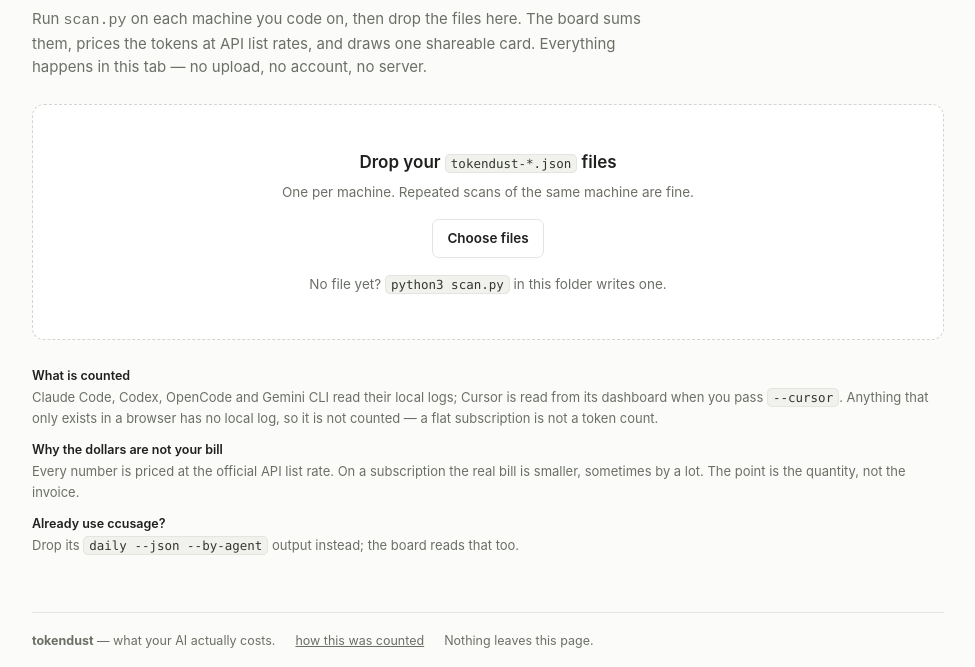
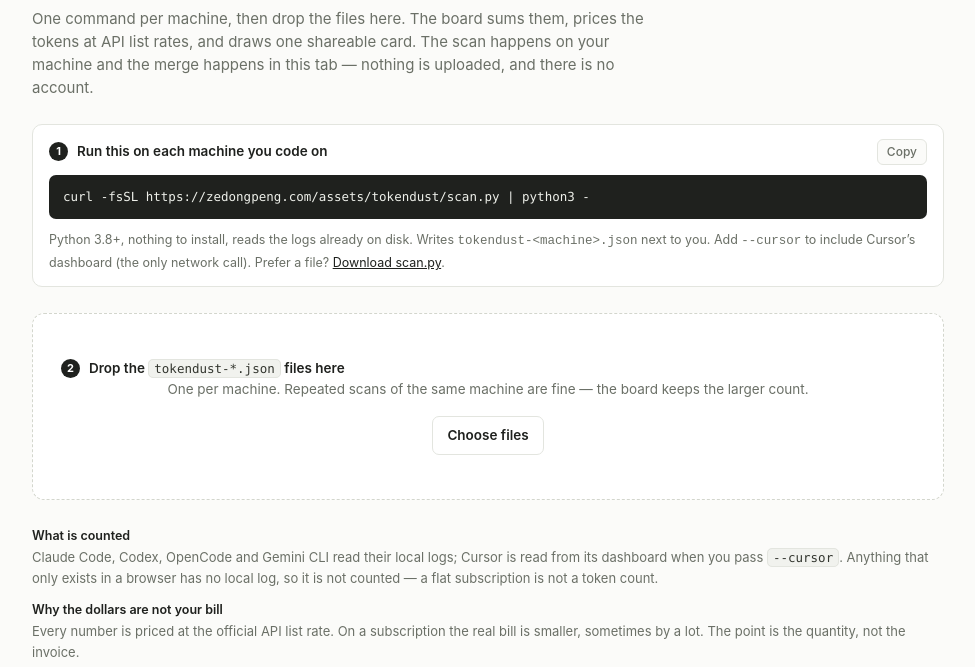
Before and after one commit to zedong-peng/tokendust, a website: page index.html in a window 1280 px wide. Shown: the part 133-800 px from the top of the page, without its empty margins (152-1127 px from the left). Drawn offline with Linux system fonts and the light colour scheme.

Commit message:
scan: point the final line at the hosted board; readme: curl one-liner

```diff
--- a/index.html
+++ b/index.html
@@ -37,6 +37,31 @@
   h1 { font-size: 30px; line-height: 1.2; letter-spacing: -0.02em; margin: 34px 0 10px; font-weight: 680; }
   .lede { color: var(--muted); max-width: 40rem; margin: 0; }
 
+  /* ---------- the command ---------- */
+  .get {
+    margin-top: 24px; border: 1px solid var(--line); border-radius: 10px;
+    background: var(--card); padding: 14px 16px 12px;
+  }
+  .get-head { display: flex; align-items: center; gap: 9px; font-size: 13.5px; font-weight: 560; }
+  .get-step {
+    display: inline-grid; place-items: center; width: 19px; height: 19px; border-radius: 50%;
+    background: var(--ink); color: #fff; font-size: 11px; font-weight: 650; flex-shrink: 0;
+  }
+  .get-copy {
+    margin-left: auto; font: inherit; font-size: 12px; font-weight: 500; cursor: pointer;
+    border: 1px solid var(--line); background: var(--paper); color: var(--muted);
+    border-radius: 6px; padding: 3px 9px;
+  }
+  .get-copy:hover { color: var(--ink); border-color: #c3c7bc; }
+  .get-cmd {
+    margin: 10px 0 0; padding: 12px 14px; border-radius: 7px; background: #1f211e; color: #eef0ea;
+    font: 12.5px/1.6 ui-monospace, SFMono-Regular, Menlo, monospace;
+    overflow-x: auto; white-space: pre; tab-size: 2;
+  }
+  .get-cmd code { background: none; border: 0; padding: 0; color: inherit; font: inherit; }
+  .get-note { margin: 10px 0 0; font-size: 12.5px; color: var(--muted); line-height: 1.7; }
+  .get-note a { color: var(--ink); }
+
   /* ---------- drop zone ---------- */
   .drop {
     margin-top: 26px; border: 1.5px dashed #d3d6cd; border-radius: 12px;
@@ -145,19 +170,36 @@
 
   <h1>How much AI do you actually use?</h1>
   <p class="lede">
-    Run <code>scan.py</code> on each machine you code on, then drop the files here. The board sums
-    them, prices the tokens at API list rates, and draws one shareable card. Everything happens in
-    this tab — no upload, no account, no server.
+    One command per machine, then drop the files here. The board sums them, prices the tokens at
+    API list rates, and draws one shareable card. The scan happens on your machine and the merge
+    happens in this tab — nothing is uploaded, and there is no account.
   </p>
 
+  <div class="get" id="get">
+    <div class="get-head">
+      <span class="get-step">1</span>
+      <span>Run this on each machine you code on</span>
+      <button type="button" class="get-copy" id="copy-cmd">Copy</button>
+    </div>
+    <pre class="get-cmd" id="cmd"><code>curl -fsSL https://zedongpeng.com/assets/tokendust/scan.py | python3 -</code></pre>
+    <p class="get-note">
+      Python 3.8+, nothing to install, reads the logs already on disk. Writes
+      <code>tokendust-&lt;machine&gt;.json</code> next to you. Add <code>--cursor</code> to include
+      Cursor&rsquo;s dashboard (the only network call). Prefer a file?
+      <a href="https://zedongpeng.com/assets/tokendust/scan.py">Download scan.py</a>.
+    </p>
+  </div>
+
   <div class="drop" id="drop">
-    <h2>Drop your <code>tokendust-*.json</code> files</h2>
-    <p>One per machine. Repeated scans of the same machine are fine.</p>
+    <div class="get-head">
+      <span class="get-step">2</span>
+      <span>Drop the <code>tokendust-*.json</code> files here</span>
+    </div>
+    <p>One per machine. Repeated scans of the same machine are fine &mdash; the board keeps the larger count.</p>
     <p class="cmd">
       <button type="button" id="pick">Choose files</button>
       <input type="file" id="file" accept=".json,application/json" multiple hidden />
     </p>
-    <p class="cmd hint-line">No file yet? <code>python3 scan.py</code> in this folder writes one.</p>
   </div>
 
   <section id="report" aria-live="polite">
@@ -3242,6 +3284,24 @@ async function addFiles(fileList) {
   refresh();
   if (problems.length) alert("Could not read:\n" + problems.join("\n"));
 }
+
+$("copy-cmd").addEventListener("click", async (event) => {
+  const button = event.currentTarget;
+  const text = $("cmd").textContent.trim();
+  try {
+    await navigator.clipboard.writeText(text);
+    button.textContent = "Copied";
+  } catch (error) {
+    /* Clipboard needs a secure context or file:// in some browsers: select it instead. */
+    const range = document.createRange();
+    range.selectNodeContents($("cmd"));
+    const selection = window.getSelection();
+    selection.removeAllRanges();
+    selection.addRange(range);
+    button.textContent = "Selected — press ⌘C";
+  }
+  setTimeout(() => (button.textContent = "Copy"), 2200);
+});
 
 $("pick").addEventListener("click", () => $("file").click());
 $("file").addEventListener("change", (event) => {
```
Also changed, not shown: page.html (+66 -6 lines), README.md, 1 other file.
